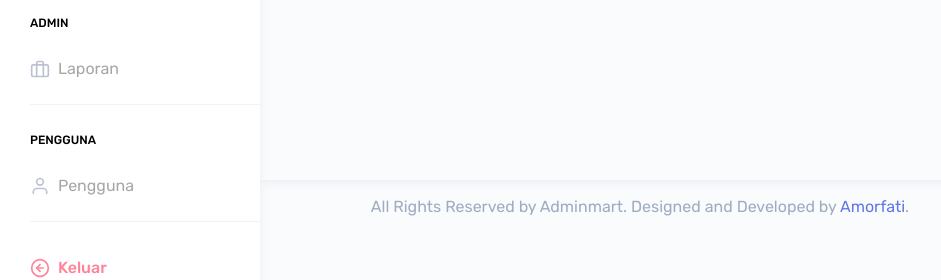
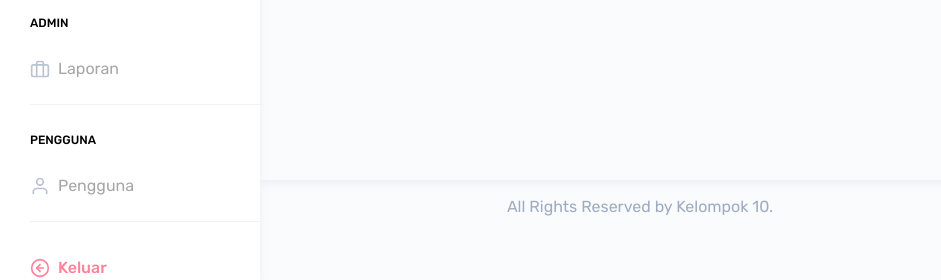
Before and after one commit to advancestar23/kasir, a PHP site: page /index.php in a window 1280 px wide. Shown: the part 520-800 px from the top of the page, without its empty margins (0-941 px from the left). Run offline with PHP 8.4, Linux system fonts and the light colour scheme; a user stored in the database is signed in; data comes from the database, SQL or seed files in the repository; style sheets or scripts are compiled from the project's sources.

Commit message:
3 commit

```diff
--- a/index.php
+++ b/index.php
@@ -332,8 +332,7 @@
       <!-- footer -->
       <!-- ============================================================== -->
       <footer class="footer text-center text-muted">
-        All Rights Reserved by Adminmart. Designed and Developed by
-        <a href="https://www.instagram.com/_amorfatiii/">Amorfati</a>.
+        All Rights Reserved by Kelompok 10.
       </footer>
       <!-- ============================================================== -->
       <!-- End footer -->
```
